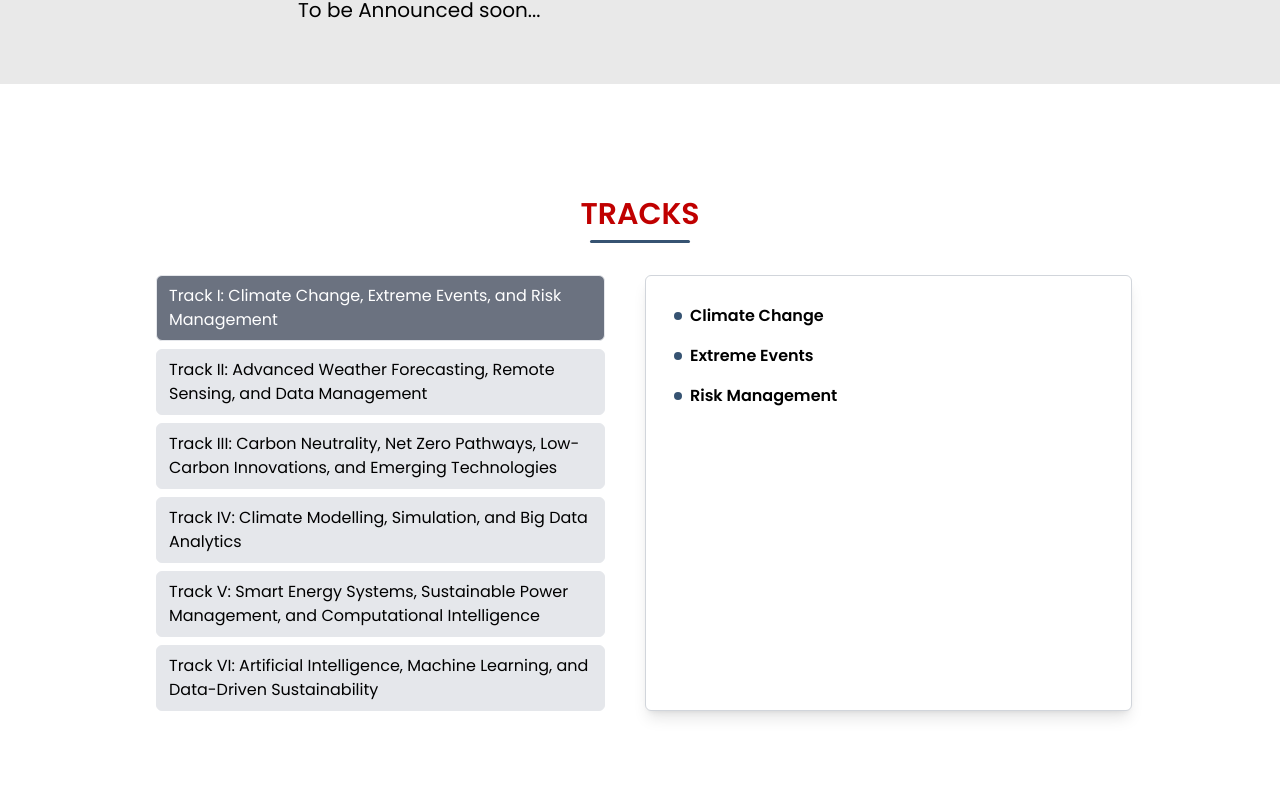
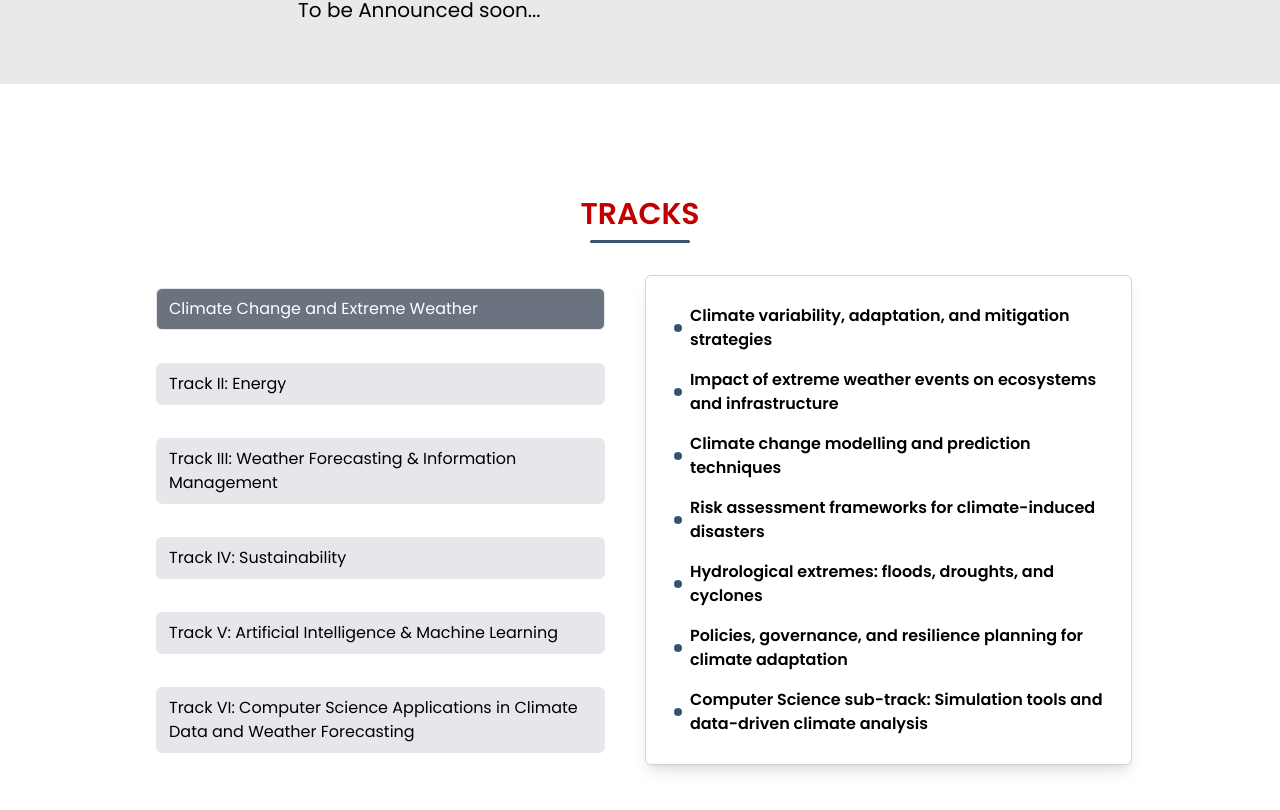
Before and after one commit to ncrtces-team/ncrtces-2026, a React (Vite) app: page / in a window 1280 px wide. Shown: the part 1982-2792 px from the top of the page. Built offline with nearby package versions, Linux system fonts and the light colour scheme.

Commit message:
Updarte name and tracks

```diff
--- a/components/MainContent.jsx
+++ b/components/MainContent.jsx
@@ -1,6 +1,5 @@
 import "../src/Main.css";
 import CountdownTimer from "../components/CountdownTimer";
-import oldLogo from "./oldLogo.jpg";
 import "react-slideshow-image/dist/styles.css";
 import { Zoom } from "react-slideshow-image";
 
@@ -93,7 +92,7 @@ const Main = () => {
                 </div>
                 <div className="flex items-center justify-center">
                   <img
-                    src={oldLogo}
+                    src="/2026Logo.png"
                     alt="Logo"
                     className="self-center w-60 object-contain ml-[-5%] rounded-full" // Adjust size here
                   />
--- a/pages/Committee.jsx
+++ b/pages/Committee.jsx
@@ -193,8 +193,8 @@ const Committee = () => {
       id: "committee14",
       name: "Local Organizing Committee, MSIT",
       members: [
-        { name: "Prof. Rinki Dwivedi" },
-        { name: "Dr. Ravi Chowdhary" },
+        { name: "Prof. Rinky Dwivedi" },
+        { name: "Dr. Ravi Choudhary" },
         { name: "Mr. Sushil Kumar" },
         { name: "Dr. Swati Malik" },
       ],
--- a/pages/Tracks.jsx
+++ b/pages/Tracks.jsx
@@ -32,57 +32,84 @@ const Tracks = () => {
       window.removeEventListener("resize", updateActiveTrack);
     };
   }, []);
-
   const tracks = [
     {
       id: "track1",
-      title: "Track I: Climate Change, Extreme Events, and Risk Management",
-      items: ["Climate Change", "Extreme Events", "Risk Management"],
+      title: "Climate Change and Extreme Weather ",
+      items: [
+        "Climate variability, adaptation, and mitigation strategies",
+        "Impact of extreme weather events on ecosystems and infrastructure",
+        "Climate change modelling and prediction techniques",
+        "Risk assessment frameworks for climate-induced disasters",
+        "Hydrological extremes: floods, droughts, and cyclones",
+        "Policies, governance, and resilience planning for climate adaptation",
+        "Computer Science sub-track: Simulation tools and data-driven climate analysis",
+      ],
     },
     {
       id: "track2",
-      title:
-        "Track II: Advanced Weather Forecasting, Remote Sensing, and Data Management",
+      title: "Track II: Energy",
       items: [
-        "Advanced Weather Forecasting",
-        "Remote Sensing",
-        "Data Management",
+        "Renewable and clean energy technologies",
+        "Energy efficiency and conservation methods",
+        "Smart grids and distributed energy systems",
+        "Energy economics, policy, and sustainability",
+        "Greenhouse gas emissions and carbon capture technologies",
+        "Integration of AI, IoT, and cloud computing in energy systems",
+        "Computer Science sub-track: Energy data analytics and optimization algorithms",
       ],
     },
     {
       id: "track3",
-      title:
-        "Track III: Carbon Neutrality, Net Zero Pathways, Low-Carbon Innovations, and Emerging Technologies",
+      title: "Track III: Weather Forecasting & Information Management",
       items: [
-        "Carbon Neutrality",
-        "Net Zero Pathways",
-        "Low-Carbon Innovations",
-        "Emerging Technologies",
+        "Numerical weather prediction models",
+        "Remote sensing and satellite data applications",
+        "Ensemble forecasting and uncertainty quantification",
+        "Big data management in meteorology",
+        "Real-time data visualization and dissemination systems",
+        "Cloud-based and edge computing solutions for weather data",
+        "Computer Science sub-track: Machine learning approaches for forecasting accuracy",
       ],
     },
     {
       id: "track4",
-      title: "Track IV: Climate Modelling, Simulation, and Big Data Analytics",
-      items: ["Climate Modelling", "Simulation", "Big Data Analytics"],
+      title: "Track IV: Sustainability",
+      items: [
+        "Sustainable development and low-carbon innovations",
+        "Circular economy and waste management",
+        "Environmental impact assessment and lifecycle analysis",
+        "Water, food, and energy nexus",
+        "Sustainable urban planning and smart cities",
+        "Green computing and sustainable ICT practices",
+        "Computer Science sub-track: Data-driven decision support systems for sustainability",
+      ],
     },
     {
       id: "track5",
-      title:
-        "Track V: Smart Energy Systems, Sustainable Power Management, and Computational Intelligence",
+      title: "Track V: Artificial Intelligence & Machine Learning",
       items: [
-        "Smart Energy Systems",
-        "Sustainable Power Management",
-        "Computational Intelligence",
+        "AI models for environmental and climate applications",
+        "Deep learning for satellite image analysis",
+        "Predictive analytics for disaster management",
+        "Reinforcement learning in energy optimization",
+        "Hybrid AI models for environmental forecasting",
+        "Ethical AI and explainability in environmental applications",
+        "Computer Science sub-track: High-performance computing and algorithmic efficiency",
       ],
     },
     {
       id: "track6",
       title:
-        "Track VI: Artificial Intelligence, Machine Learning, and Data-Driven Sustainability",
+        "Track VI: Computer Science Applications in Climate Data and Weather Forecasting",
       items: [
-        "Artificial Intelligence",
-        "Machine Learning",
-        "Data-Driven Sustainability",
+        "Cloud computing platforms for climate data processing",
+        "Big data frameworks for environmental datasets",
+        "Data mining and visualization for weather patterns",
+        "AI/ML-based prediction systems for climate anomalies",
+        "Blockchain applications in environmental data integrity",
+        "Cybersecurity in climate and weather information systems",
+        "Software architectures for integrated climate information management",
       ],
     },
   ];
```
Also changed, not shown: 1 other file (tests, documents, lock files or other folders).
